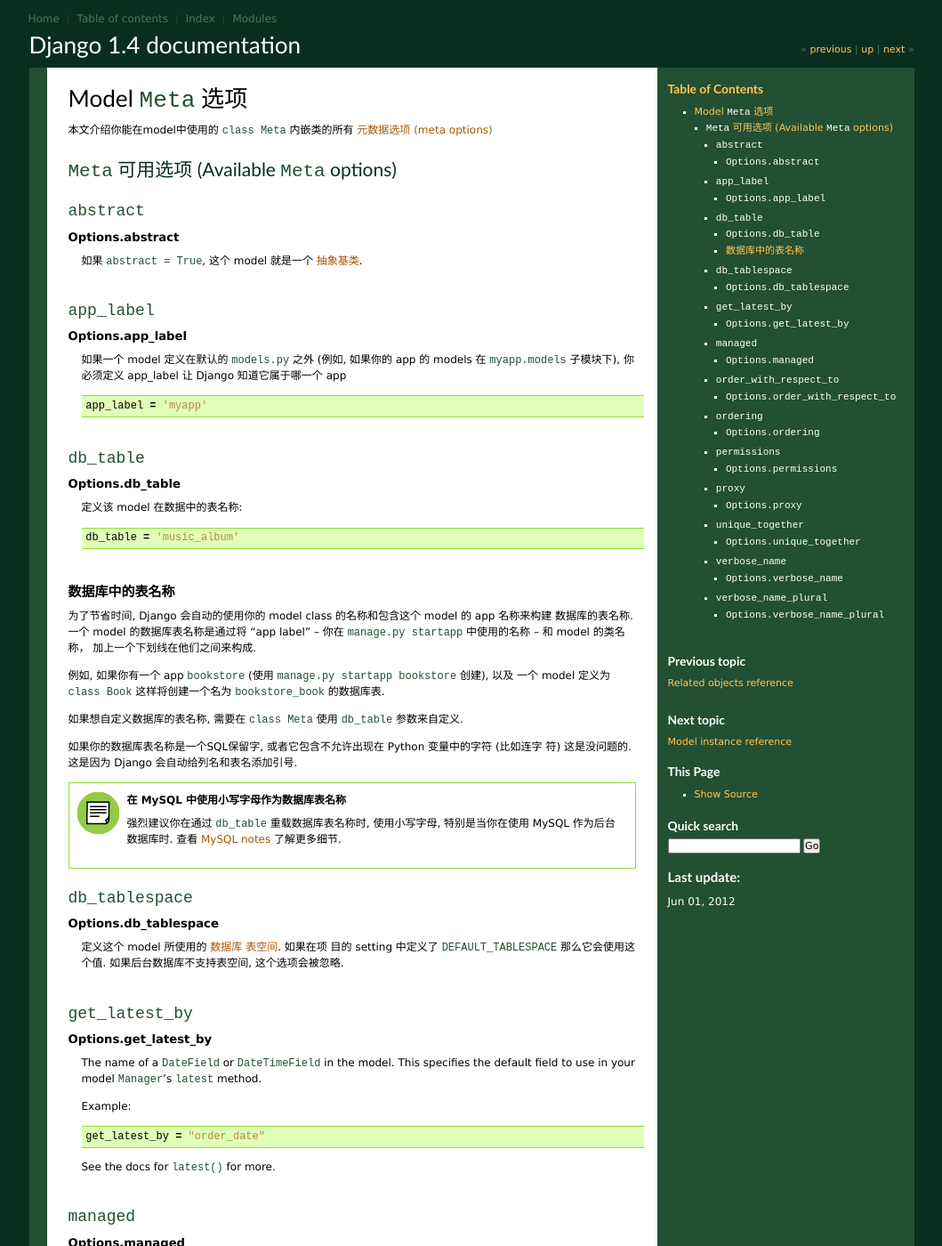
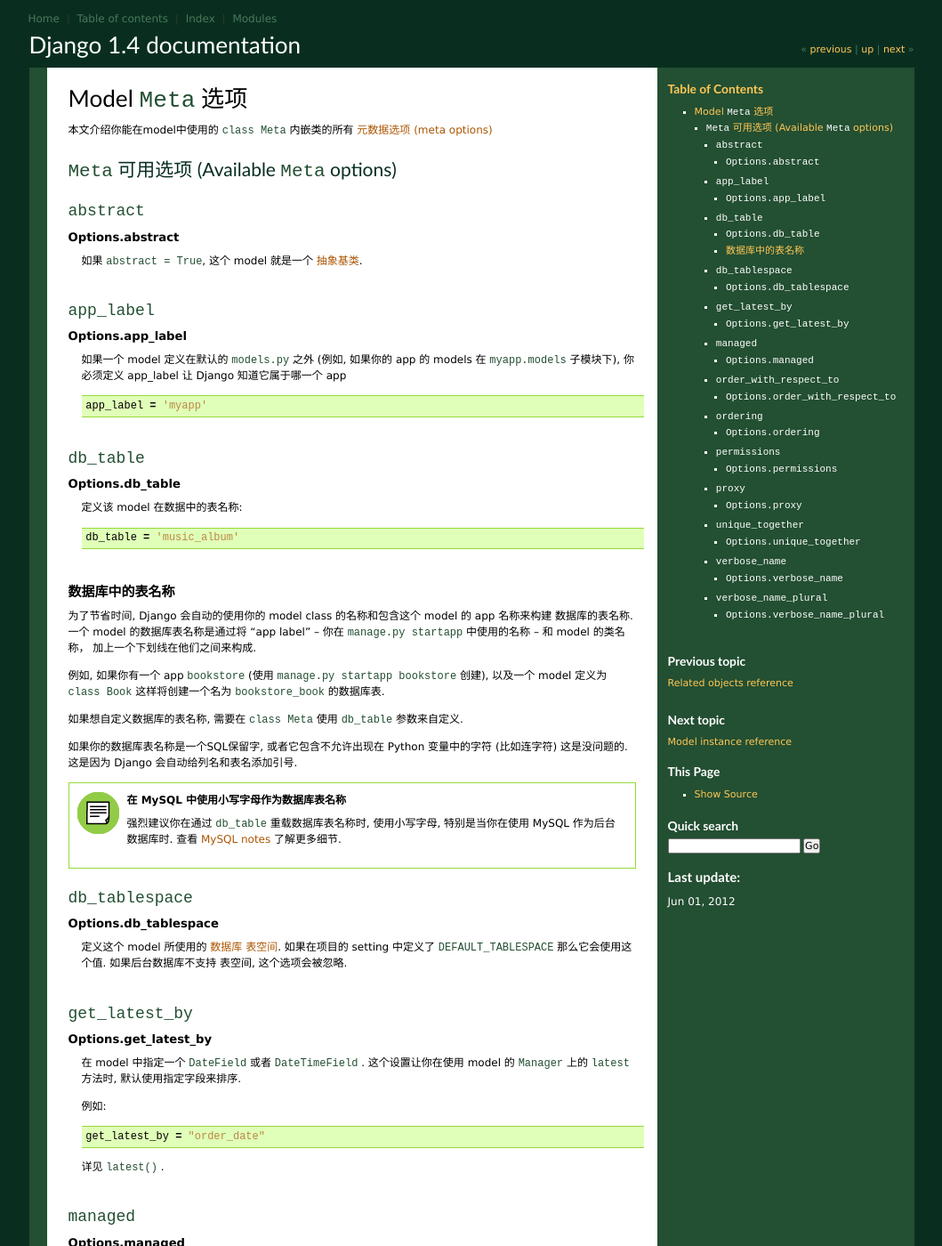
Before and after one commit to wrongwaycn/Django-Chinese-Docs, a Sphinx documentation site: the page built from docs/ref/models/options.txt, in a window 1280 px wide and 1400 px high. Shown: the whole window at 89% size, without its empty margins (110-1169 px from the left). Built offline with Sphinx 7.4.7, drawn with Linux system fonts in a browser that asks for light colours; cross-references to code outside the pages are shown as plain code.

Commit message:
refs #2 translate get_latest_by and composing text

```diff
--- a/docs/ref/models/options.txt
+++ b/docs/ref/models/options.txt
@@ -2,8 +2,8 @@
 Model ``Meta`` 选项
 ===================
 
-本文介绍你能在model中使用的 ``class Meta`` 内嵌类的所有
-:ref:`元数据选项 (meta options) <meta-options>`
+本文介绍你能在model中使用的 ``class Meta`` 内嵌类的所有 :ref:`元数据选项 (meta options)
+<meta-options>`
 
 
 ``Meta`` 可用选项 (Available ``Meta`` options)
@@ -16,8 +16,7 @@ Model ``Meta`` 选项
 
 .. attribute:: Options.abstract
 
-    如果 ``abstract = True``, 这个 model 就是一个
-    :ref:`抽象基类 <abstract-base-classes>`.
+    如果 ``abstract = True``, 这个 model 就是一个 :ref:`抽象基类 <abstract-base-classes>`.
 
 ``app_label``
 -------------
@@ -48,13 +47,13 @@ Model ``Meta`` 选项
 数据库的表名称. 一个 model 的数据库表名称是通过将 "app label" -- 你在 :djadmin:`manage.py
 startapp <startapp>` 中使用的名称 -- 和 model 的类名称， 加上一个下划线在他们之间来构成.
 
-例如, 如果你有一个 app ``bookstore`` (使用 ``manage.py startapp bookstore`` 创建), 以及
-一个 model 定义为 ``class Book`` 这样将创建一个名为 ``bookstore_book`` 的数据库表.
+例如, 如果你有一个 app ``bookstore`` (使用 ``manage.py startapp bookstore`` 创建), 以及一个
+model 定义为 ``class Book`` 这样将创建一个名为 ``bookstore_book`` 的数据库表.
 
 如果想自定义数据库的表名称, 需要在 ``class Meta`` 使用 ``db_table`` 参数来自定义.
 
-如果你的数据库表名称是一个SQL保留字, 或者它包含不允许出现在 Python 变量中的字符 (比如连字
-符) 这是没问题的. 这是因为 Django 会自动给列名和表名添加引号.
+如果你的数据库表名称是一个SQL保留字, 或者它包含不允许出现在 Python 变量中的字符 (比如连字符)
+这是没问题的. 这是因为 Django 会自动给列名和表名添加引号.
 
 .. admonition:: 在 MySQL 中使用小写字母作为数据库表名称
 
@@ -66,24 +65,23 @@ startapp <startapp>` 中使用的名称 -- 和 model 的类名称， 加上一
 
 .. attribute:: Options.db_tablespace
 
-    定义这个 model 所使用的 :doc:`数据库 表空间 </topics/db/tablespaces>`. 如果在项
-    目的 setting 中定义了 :setting:`DEFAULT_TABLESPACE` 那么它会使用这个值.
-    如果后台数据库不支持表空间, 这个选项会被忽略.
+    定义这个 model 所使用的 :doc:`数据库 表空间 </topics/db/tablespaces>`. 如果在项目的
+    setting 中定义了 :setting:`DEFAULT_TABLESPACE` 那么它会使用这个值. 如果后台数据库不支持
+    表空间, 这个选项会被忽略.
 
 ``get_latest_by``
 -----------------
 
 .. attribute:: Options.get_latest_by
 
-    The name of a :class:`DateField` or :class:`DateTimeField` in the model.
-    This specifies the default field to use in your model :class:`Manager`'s
-    :class:`~QuerySet.latest` method.
+    在 model 中指定一个 :class:`DateField` 或者 :class:`DateTimeField` . 这个设置让你在使用
+    model 的 :class:`Manager` 上的 :class:`~QuerySet.latest` 方法时, 默认使用指定字段来排序.
 
-    Example::
+    例如::
 
         get_latest_by = "order_date"
 
-    See the docs for :meth:`~django.db.models.query.QuerySet.latest` for more.
+    详见 :meth:`~django.db.models.query.QuerySet.latest` .
 
 ``managed``
 -----------
```
